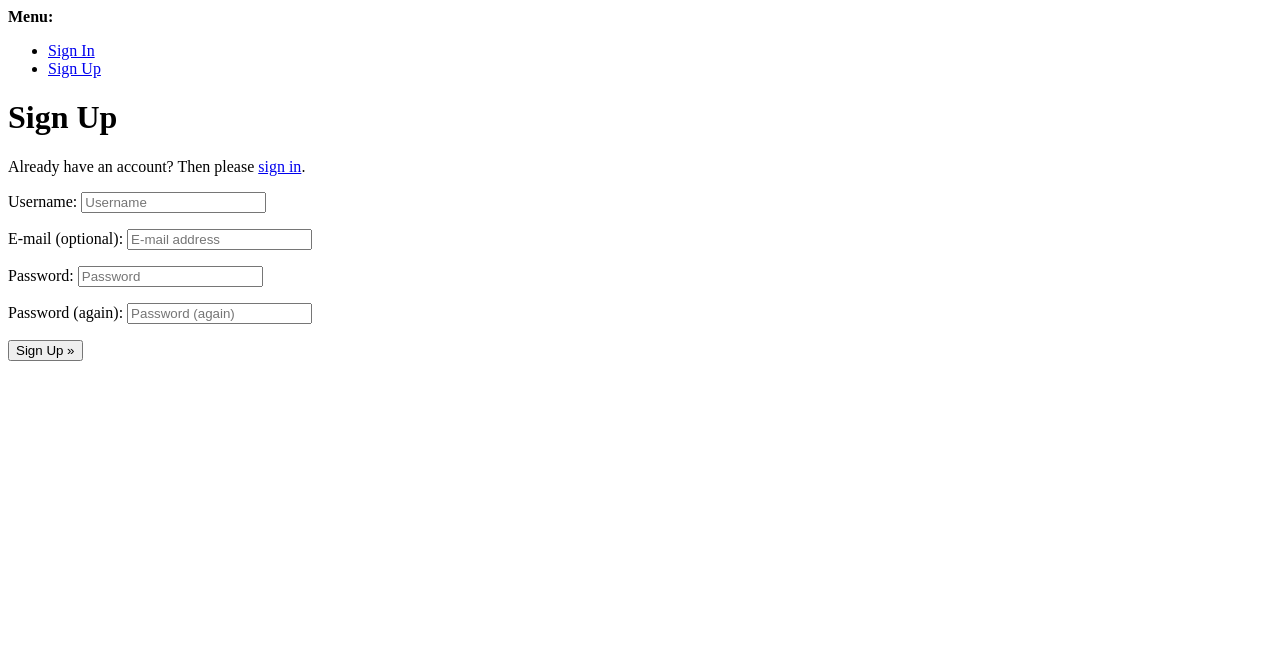
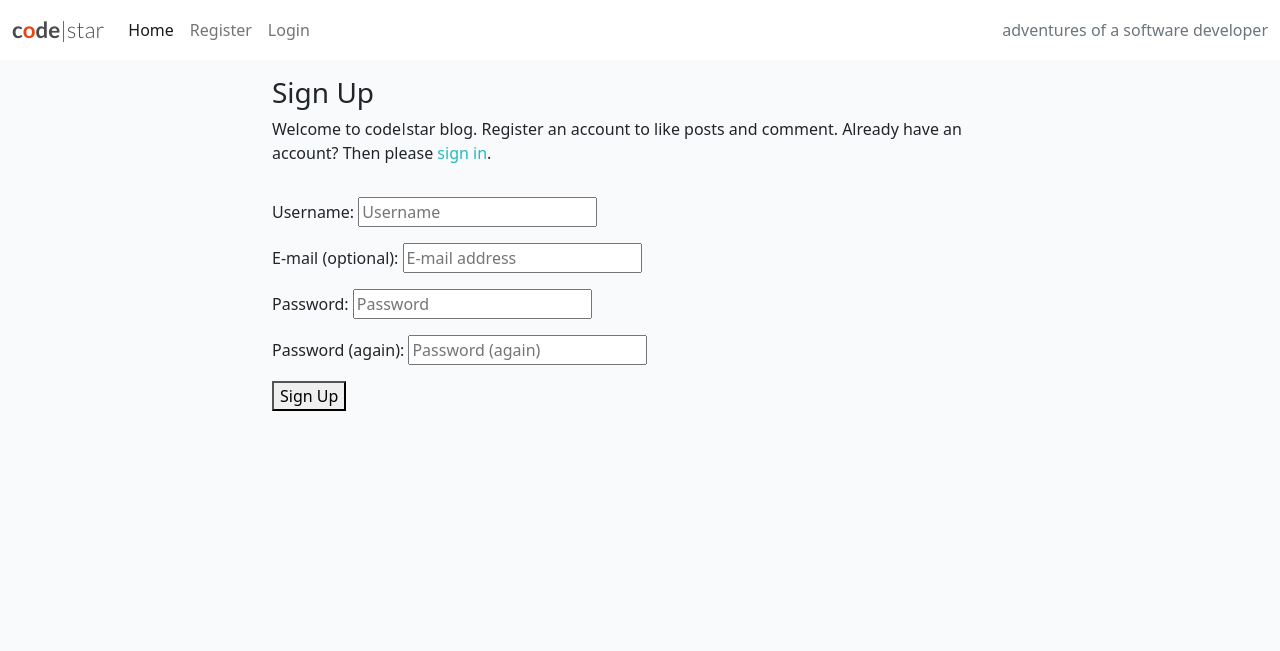
Before and after one commit to Caitriona71/DjangoBlogcb, a Django app: page /accounts/signup/ in a window 1280 px wide. Shown: the top 651 px of the page. Run offline with Django 3.2, Linux system fonts and the light colour scheme.

Commit message:
Modify logout.html and signup.html files

```diff
--- a/templates/account/signup.html
+++ b/templates/account/signup.html
@@ -1,21 +1,30 @@
-{% extends "account/base.html" %}
+{% extends "base.html" %}
 
 {% load i18n %}
 
 {% block head_title %}{% trans "Signup" %}{% endblock %}
 
 {% block content %}
-<h1>{% trans "Sign Up" %}</h1>
-
-<p>{% blocktrans %}Already have an account? Then please <a href="{{ login_url }}">sign in</a>.{% endblocktrans %}</p>
-
+<div class="container">
+  <div class="row">
+      <div class="col-md-8 mt-3 offset-md-2">
+          <h3>{% trans "Sign Up" %}</h3>
+          <p>{% blocktrans %}Welcome to codeǀstar blog. Register an account to like posts and comment.
+             Already have an account? Then please <a class="link" href="{{ login_url }}">sign in</a>.
+             {% endblocktrans %}</p>
+      </div>
+  </div>
+  <div class="row">
+    <div class="col-md-8 mt-3 offset-md-2">
       <form class="signup" id="signup_form" method="post" action="{% url 'account_signup' %}">
           {% csrf_token %}
           {{ form.as_p }}
           {% if redirect_field_value %}
           <input type="hidden" name="{{ redirect_field_name }}" value="{{ redirect_field_value }}" />
           {% endif %}
-  <button type="submit">{% trans "Sign Up" %} &raquo;</button>
+          <button type="btn-btn-signup right">{% trans "Sign Up" %}</button>
       </form>
-
+    </div>
+  </div>
+</div>
 {% endblock %}
```
Also changed, not shown: templates/account/logout.html (+13 -7 lines). Lines whose indentation alone changed are shown as unchanged.
